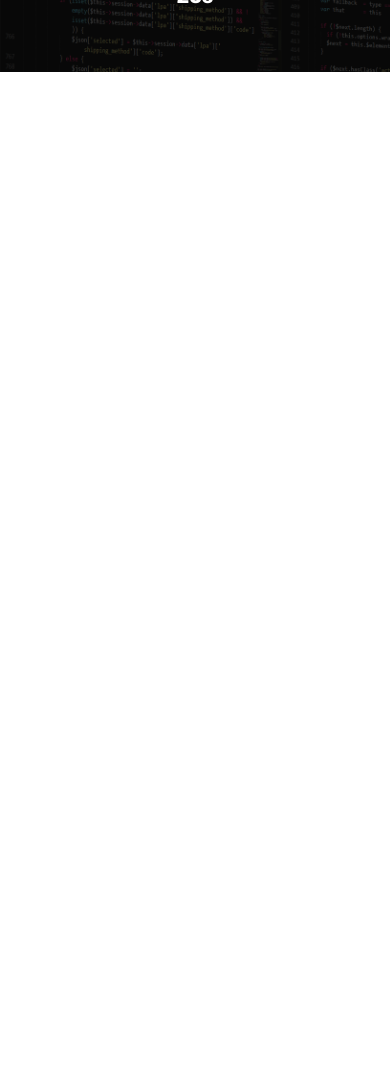
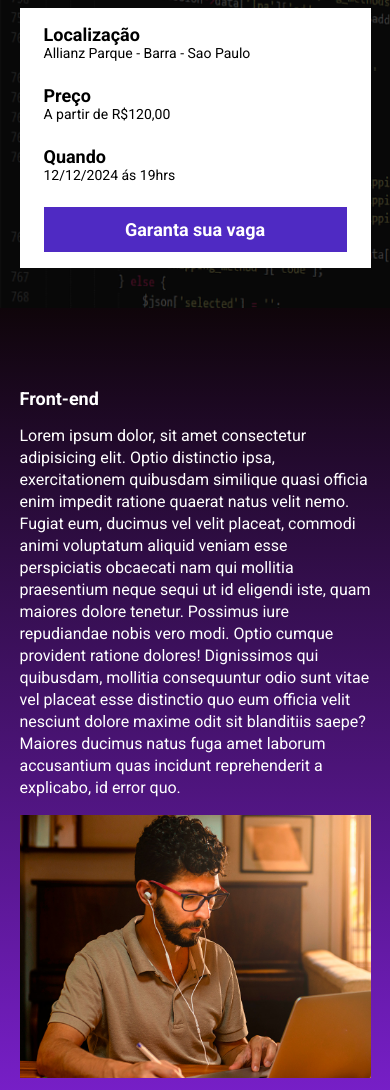
Before and after one commit to jessica-pires/landing-page-talks, a website built with Parcel: page src/index.html in a window 390 px wide. Shown: the part 168-1258 px from the top of the page. Before the commit the page ends 844 px from the top, so only its background shows below. Built offline with nearby package versions, Linux system fonts and the light colour scheme.

Commit message:
criando contagem regressiva

```diff
--- a/package.json
+++ b/package.json
@@ -2,9 +2,9 @@
   "name": "projeto1",
   "version": "1.0.0",
   "description": "",
-  "main": "index.js",
   "scripts": {
     "dev": "parcel src/index.html src/styles/main.scss src/scripts/main.js",
+    "build": "parcel build src/index.html",
     "test": "echo \"Error: no test specified\" && exit 1"
   },
   "keywords": [],
@@ -13,6 +13,7 @@
   "devDependencies": {
     "@parcel/transformer-sass": "^2.13.3",
     "parcel": "^2.13.3",
-    "sharp": "^0.33.5"
+    "sharp": "^0.33.5",
+    "svgo": "^3.3.2"
   }
 }
--- a/src/index.html
+++ b/src/index.html
@@ -7,18 +7,80 @@
     <link rel="preconnect" href="https://fonts.gstatic.com" crossorigin>
     <link href="https://fonts.googleapis.com/css2?family=Roboto:ital,wght@0,400;0,700;0,900;1,400&display=swap" rel="stylesheet">
     <link rel="stylesheet" href="./styles/main.scss">
-    <script src="scripts/main.js" defer></script>
+    <link rel="stylesheet" href="https://unpkg.com/aos@next/dist/aos.css" />
     <title>Tech Talks</title>
 </head>
 <body>
     <header class="hero">
         <div class="container">
             <img class="hero__logo" src="images/ebac_logo.svg" alt="logotipo">
-            <p class="hero__text">O maior evento de tecnologia do Brasil começa em 10d 12h 29m 28s</p>
+            <p class="hero__text">O maior evento de tecnologia do Brasil começa em <span id="contador"></span></p>
 
+            <div class="infos-bar">
+                <ul class="infos-bar__infos">
+                    <li class="infos-bar__infos__item">
+                        <b>Localização</b>
+                        Allianz Parque - Barra - Sao Paulo
+                    </li>
+                    <li class="infos-bar__infos__item">
+                        <b>Preço</b>
+                        A partir de R$120,00
+                    </li>
+                    <li class="infos-bar__infos__item">
+                        <b>Quando</b>
+                        12/12/2024 ás 19hrs
+                    </li>
+                </ul>
+                <a href="#" class="button button--primary">Garanta sua vaga</a>
+            </div>
         </div>
 
     </header>
+    <section class="event event--frontend">
+        <div class="container" data-aos="fade-right">
+            <div class="event__detail">
+                <h2 class="event__detail__title">Front-end</h2>
+                <p class="event__detail__description">Lorem ipsum dolor, sit amet consectetur adipisicing elit. Optio distinctio ipsa, exercitationem quibusdam similique quasi officia enim impedit ratione quaerat natus velit nemo. Fugiat eum, ducimus vel velit placeat, commodi animi voluptatum aliquid veniam esse perspiciatis obcaecati nam qui mollitia praesentium neque sequi ut id eligendi iste, quam maiores dolore tenetur. Possimus iure repudiandae nobis vero modi. Optio cumque provident ratione dolores! Dignissimos qui quibusdam, mollitia consequuntur odio sunt vitae vel placeat esse distinctio quo eum officia velit nesciunt dolore maxime odit sit blanditiis saepe? Maiores ducimus natus fuga amet laborum accusantium quas incidunt reprehenderit a explicabo, id error quo.</p>
+            </div>
+            <img class="event__image" src="./images/frontend.png" alt="Front-end">
+
+        </div>
+    </section>
+
+    <section class="event event--ui-ux event--image-left">
+        <div class="container" data-aos="fade-left">
+            <div class="event__detail">
+                <h2 class="event__detail__title">UI/UX</h2>
+                <p class="event__detail__description">Lorem ipsum dolor, sit amet consectetur adipisicing elit. Optio distinctio ipsa, exercitationem quibusdam similique quasi officia enim impedit ratione quaerat natus velit nemo. Fugiat eum, ducimus vel velit placeat, commodi animi voluptatum aliquid veniam esse perspiciatis obcaecati nam qui mollitia praesentium neque sequi ut id eligendi iste, quam maiores dolore tenetur. Possimus iure repudiandae nobis vero modi. Optio cumque provident ratione dolores! Dignissimos qui quibusdam, mollitia consequuntur odio sunt vitae vel placeat esse distinctio quo eum officia velit nesciunt dolore maxime odit sit blanditiis saepe? Maiores ducimus natus fuga amet laborum accusantium quas incidunt reprehenderit a explicabo, id error quo.</p>
+            </div>
+            <img class="event__image" src="./images/frontend.png" alt="ui-ux">
+
+        </div>
+    </section>
+
+    <section class="event event--data-science">
+        <div class="container" data-aos="fade-right">
+            <div class="event__detail">
+                <h2 class="event__detail__title">Data Science</h2>
+                <p class="event__detail__description">Lorem ipsum dolor, sit amet consectetur adipisicing elit. Optio distinctio ipsa, exercitationem quibusdam similique quasi officia enim impedit ratione quaerat natus velit nemo. Fugiat eum, ducimus vel velit placeat, commodi animi voluptatum aliquid veniam esse perspiciatis obcaecati nam qui mollitia praesentium neque sequi ut id eligendi iste, quam maiores dolore tenetur. Possimus iure repudiandae nobis vero modi. Optio cumque provident ratione dolores! Dignissimos qui quibusdam, mollitia consequuntur odio sunt vitae vel placeat esse distinctio quo eum officia velit nesciunt dolore maxime odit sit blanditiis saepe? Maiores ducimus natus fuga amet laborum accusantium quas incidunt reprehenderit a explicabo, id error quo.</p>
+            </div>
+            <img class="event__image" src="./images/frontend.png" alt="data-science">
+
+        </div>
+    </section>
+
+    <section class="event event--backend event--image-left">
+        <div class="container" data-aos="fade-left">
+            <div class="event__detail">
+                <h2 class="event__detail__title">Back-end</h2>
+                <p class="event__detail__description">Lorem ipsum dolor, sit amet consectetur adipisicing elit. Optio distinctio ipsa, exercitationem quibusdam similique quasi officia enim impedit ratione quaerat natus velit nemo. Fugiat eum, ducimus vel velit placeat, commodi animi voluptatum aliquid veniam esse perspiciatis obcaecati nam qui mollitia praesentium neque sequi ut id eligendi iste, quam maiores dolore tenetur. Possimus iure repudiandae nobis vero modi. Optio cumque provident ratione dolores! Dignissimos qui quibusdam, mollitia consequuntur odio sunt vitae vel placeat esse distinctio quo eum officia velit nesciunt dolore maxime odit sit blanditiis saepe? Maiores ducimus natus fuga amet laborum accusantium quas incidunt reprehenderit a explicabo, id error quo.</p>
+            </div>
+            <img class="event__image" src="./images/frontend.png" alt="backend">
+
+        </div>
+    </section>
+
+    <script src="https://unpkg.com/aos@next/dist/aos.js"></script>
     <script src="scripts/main.js"></script>
 </body>
 </html>
--- a/src/scripts/main.js
+++ b/src/scripts/main.js
@@ -0,0 +1,24 @@
+AOS.init();
+
+const dataEvent = new Date("jan 5, 2025 19:00:00");
+const timeStampEvent = dataEvent.getTime();
+
+const  countTime = setInterval(function(){
+    const time = new Date()
+    const timeStampNow = time.getTime()
+
+    const previsaoEvent = timeStampEvent - timeStampNow
+
+    const diasAteEvento = Math.floor(previsaoEvent / (1000 * 60 * 60 * 24))
+    const horasAteEvento = Math.floor((previsaoEvent % (1000 * 60 * 60 *  24)) / (1000 * 60* 60))
+    const minutosAteEvento = Math.floor((previsaoEvent % (1000 * 60 * 60)) /( 1000 * 60))
+    const segundosAteEvent =  Math.floor((previsaoEvent % (1000 * 60)) / 1000)
+
+    document.getElementById('contador').innerHTML = `${diasAteEvento}d ${horasAteEvento}h ${minutosAteEvento}m ${segundosAteEvent}s`
+
+    if(previsaoEvent < 0 ){
+        clearInterval(countTime)
+        document.getElementById('contador').innerHTML = 'Evento expirado'
+    }
+
+}, 1000)
--- /dev/null
+++ b/src/styles/_event.scss
@@ -0,0 +1,65 @@
+@use 'variables';
+
+.event{
+    padding: 80px 0 ;
+
+    &--frontend{
+        background-image: linear-gradient(variables.$color1, variables.$color2);
+
+    }
+
+    &--ui-ux{
+        background-image: linear-gradient(variables.$color2, variables.$color1);
+
+    }
+    &--data-science{
+        background-image: linear-gradient(variables.$color1, variables.$color2);
+
+    }
+    &--backend{
+        background-image: linear-gradient(variables.$color2, variables.$color3);
+
+    }
+
+    &--image-left{
+        .container{
+            flex-direction: row-reverse;
+
+        }
+    }
+
+
+
+    .container{
+        display: flex;
+        gap: 40px;
+    }
+    &__image{
+        max-width: 360px;
+    }
+    &__detail{
+        &__title{
+            font-size: 18px;
+            font-weight: bold;
+            margin-bottom: 16px;
+        }
+
+        &__description{
+            line-height: 22px;
+        }
+    }
+
+    @media (max-width:640px) {
+        .container{
+            display: block;
+
+        }
+        &__image{
+            width: 100%;
+        }
+
+        &__detail{
+            margin: 0 0 16px 0;
+        }
+    }
+    }
--- a/src/styles/_hero.scss
+++ b/src/styles/_hero.scss
@@ -1,3 +1,5 @@
+@use 'variables';
+
 .hero{
     padding:64px 0 100px 0;
     background-image: url(../images/fundo.png);
@@ -15,7 +17,7 @@
         left: 0;
         width: 100% ;
         height: 100%;
-        background-color: #000;
+        background-color: variables.$secondaryTextColor;
         content: '';
         opacity: 0.7;
     }
--- /dev/null
+++ b/src/styles/_variables.scss
@@ -0,0 +1,7 @@
+$color1: #0f050a;
+$color2: #8021d8;
+$color3: rgba(140, 48, 226, 0.82);
+
+$textColor: #fff;
+$secondaryTextColor: #000;
+$button: #4F2AC3;
--- /dev/null
+++ b/src/styles/components/_buttons.scss
@@ -0,0 +1,27 @@
+@use '../variables';
+
+.button{
+    padding: 12px;
+    font-size: 18px;
+    font-weight: bold;
+    text-decoration: none;
+    text-align: center;
+    white-space: nowrap;
+
+    &--primary{
+        color: variables.$textColor;
+        background-color: variables.$button;
+
+    }
+
+    @media (max-width: 1024px){
+        display: flex;
+        align-items: center;
+
+    }
+    @media (max-width: 640px){
+        display: block;
+        width: 100%;
+
+    }
+}
--- /dev/null
+++ b/src/styles/components/_infos_bar.scss
@@ -0,0 +1,44 @@
+@use '../variables';
+
+
+.infos-bar{
+    padding: 16px 24px;
+    background-color: variables.$textColor;
+    display: flex;
+    justify-content: space-between;
+
+    &__infos{
+        display: flex;
+        gap: 40px;
+
+        &__item{
+            font-size: 14px;
+            color: variables.$secondaryTextColor;
+
+            b{
+                color: variables.$secondaryTextColor;
+                font-size: 18px;
+                display: block;
+
+            }
+        }
+    }
+
+    @media (max-width: 640px){
+        display: block;
+
+        &__infos{
+            display: block;
+
+            &__item{
+                margin-bottom: 24px;
+            }
+        }
+    }
+
+    @media (max-width:1024px){
+        &__infos{
+            gap: 16px;
+        }
+    }
+}
--- a/src/styles/main.scss
+++ b/src/styles/main.scss
@@ -1,10 +1,16 @@
 @use 'hero';
+@use 'components/infos_bar';
+@use 'components/buttons';
+@use 'event';
+@use 'variables';
+
 *{
     margin: 0;
     padding: 0;
     box-sizing: border-box;
     font-family: "Roboto", sans-serif;
-    color: #fff;
+    color: variables.$textColor;
+    list-style: none;
 }
 
 .container{
```
Also changed, not shown: 1 other file.
